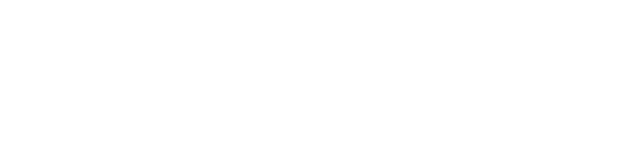
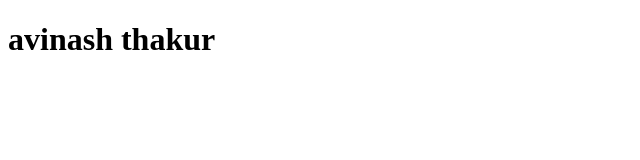
Before and after one commit to Avinash6698abu/pw-hindi, a plain HTML site: page index.html in a window 1280 px wide. Shown: the whole page, without its empty margins (0-640 px from the left). Drawn offline with Linux system fonts and the light colour scheme.

Commit message:
second comment

```diff
--- a/index.html
+++ b/index.html
@@ -6,6 +6,6 @@
     <title>Document</title>
 </head>
 <body>
-   <h1></h1>
+   <h1>avinash thakur</h1>
 </body>
 </html>
```
Also changed, not shown: footer.html (+11 -0 lines).
